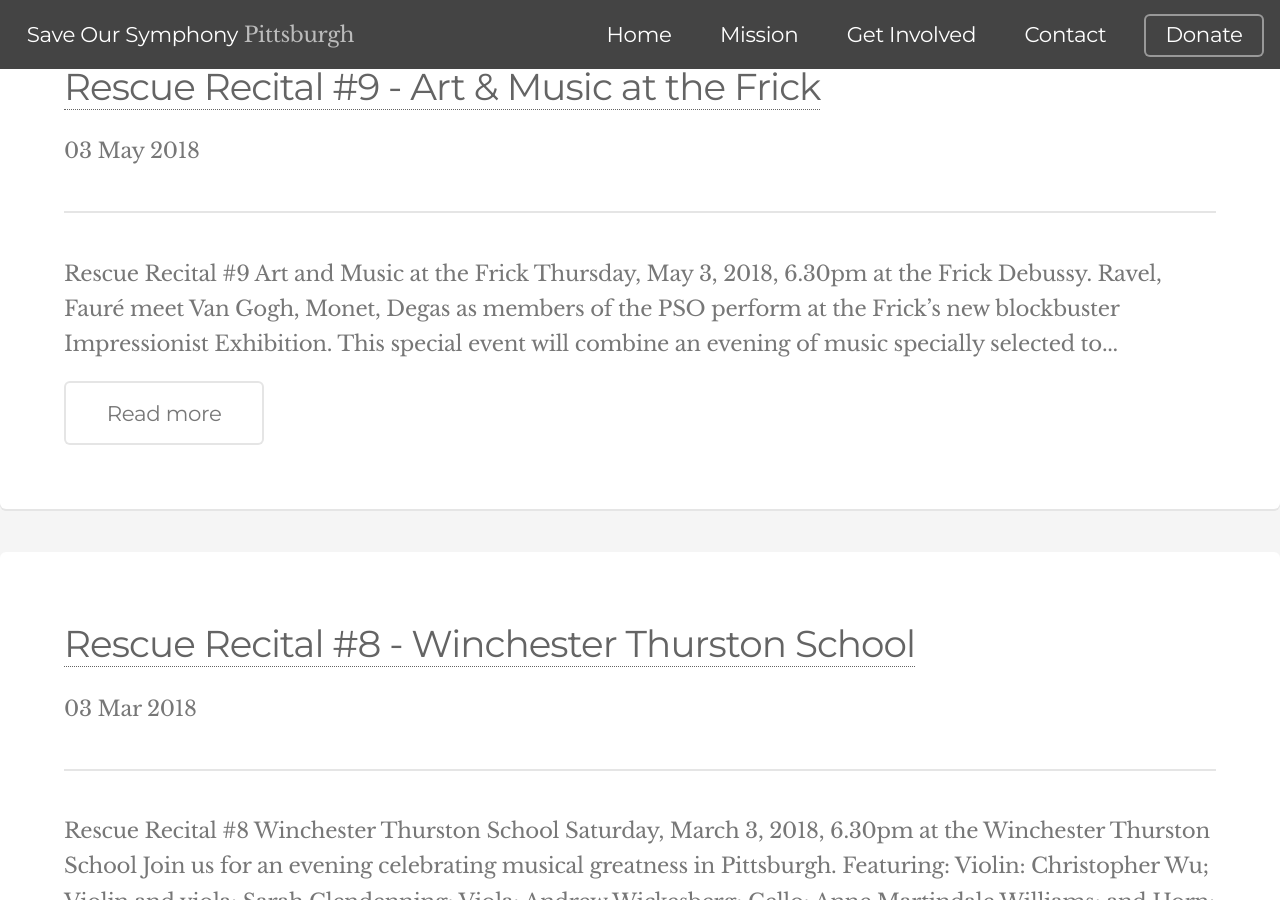
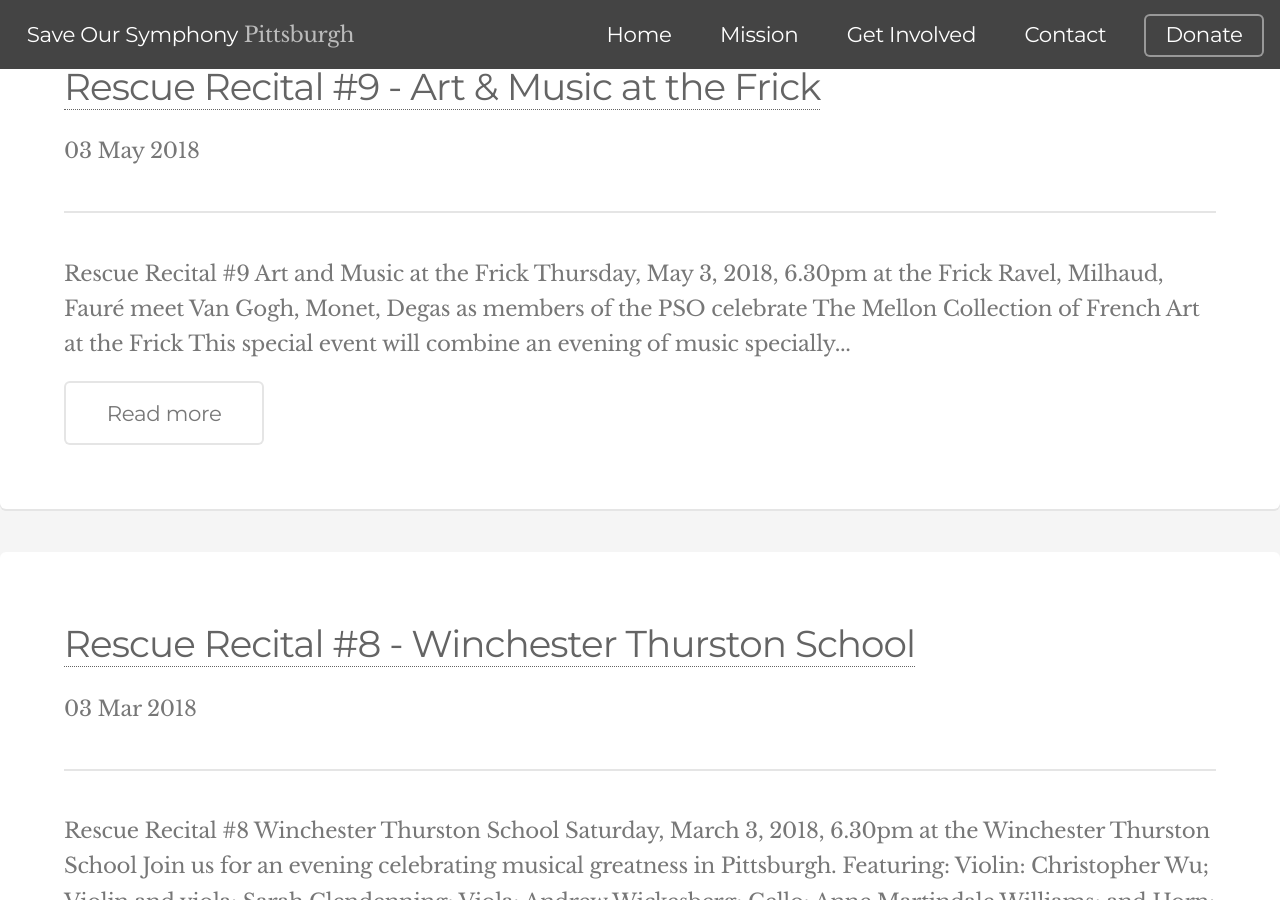
Before and after one commit to daraghbyrne/sospittsburgh, a Jekyll site: the page built from rescuerecitals.html, in a window 1280 px wide and 900 px high, scrolled down 666 px. Built offline with Jekyll 4.4.1, drawn with Linux system fonts in a browser that asks for light colours; nearby versions of some CDN libraries.

Commit message:
tweaks to the text

```diff
--- a/_posts/events/2018-05-03-frick.markdown
+++ b/_posts/events/2018-05-03-frick.markdown
@@ -13,7 +13,7 @@
 
 <img src="/assets/images/event-frick.jpg" alt="Rescue Recital #9 Art &amp; Music at the Frick" width="100%" style="min-width: 100px; max-width: 100%">
 
-### Debussy. Ravel, Fauré meet Van Gogh, Monet, Degas as members of the PSO perform at the Frick’s new blockbuster Impressionist Exhibition.
+### Ravel, Milhaud, Fauré meet Van Gogh, Monet, Degas as members of the PSO celebrate The Mellon Collection of French Art at the Frick
 
 This special event will combine an evening of music specially selected to complement the masterpieces on display from the [Mellon Collection of French Art](http://www.thefrickpittsburgh.org/Exhibition-Van-Gogh-Monet-Degas-The-Mellon-Collection-of-French-Art-from-the-Virginia-Museum-of-Fine-Arts). Listen to performances by members of our Grammy Award winning PSO and tour an exhibition featuring more than 70 masterpieces collected by Pittsburgh-born collector and philanthropist, Paul Mellon (1907-1999).
 
@@ -66,7 +66,7 @@
 
 Images of objects included in the exhibition: _Van Gogh, Monet, Degas: the Mellon Collection of French Art from the Virginia Museum of Fine Arts_. Presented at The Frick Pittsburgh March 17–July 8, 2018.
 
-Vincent Van Gogh (Dutch, 1853–1890), The Wheat Field behind St. Paul’s Hospital, St. Rémy, 1889. Oil on canvas. 9 1/2"H x 131/4"W. Virginia Museum of Fine Arts, Richmond. Collection of Mr. and Mrs. Paul Mellon. Photo: Katherine Wetzel. © Virginia Museum of Fine Arts.
+Vincent Van Gogh (Dutch, 1853–1890), _The Wheat Field behind St. Paul’s Hospital, St. Rémy, 1889._ Oil on canvas. 9 1/2"H x 131/4"W. Virginia Museum of Fine Arts, Richmond. Collection of Mr. and Mrs. Paul Mellon. Photo: Katherine Wetzel. © Virginia Museum of Fine Arts.
 
 ---------
 
```
Also changed, not shown: other parts of _posts/events/2018-05-03-frick.markdown (+1 -1 lines).
